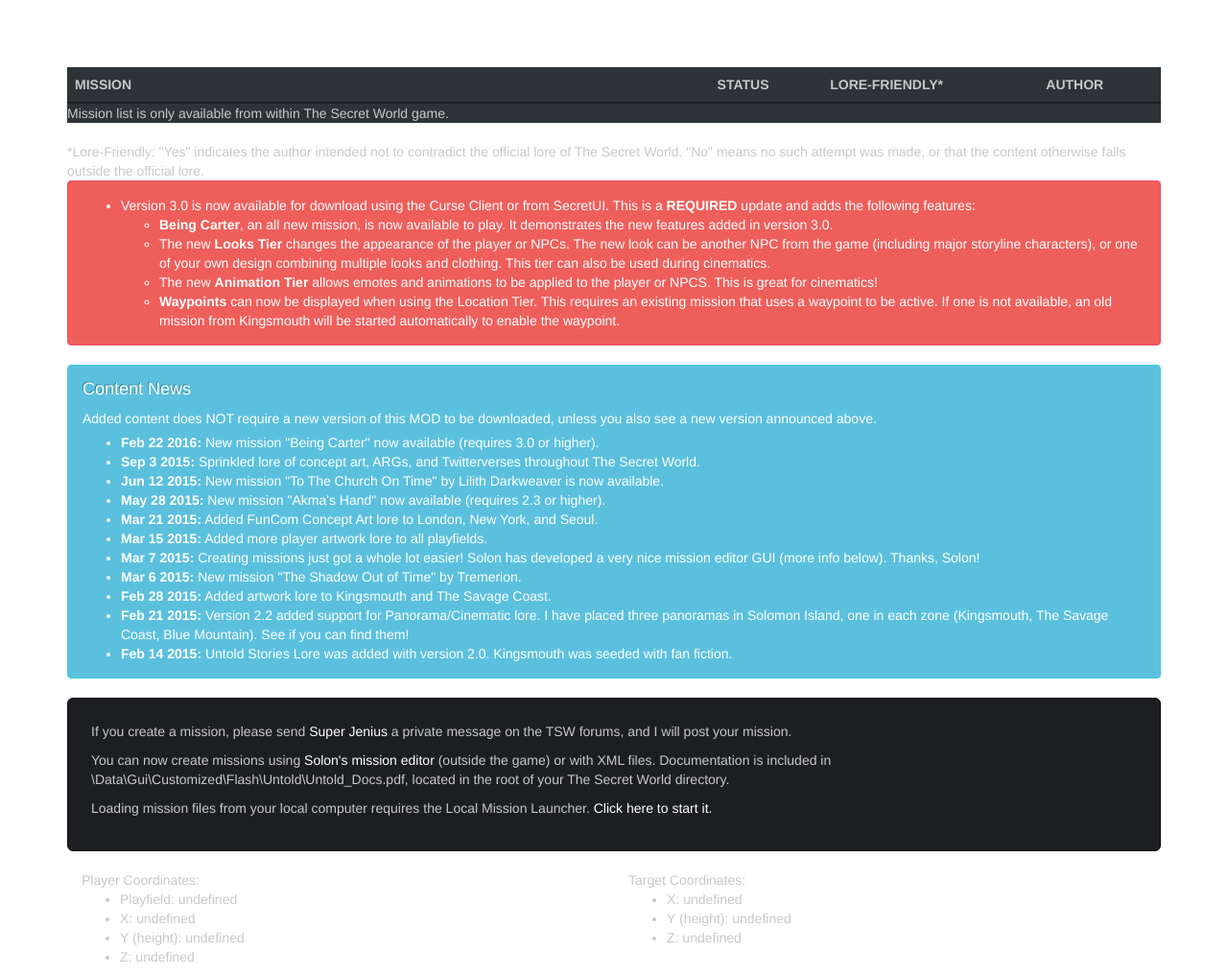
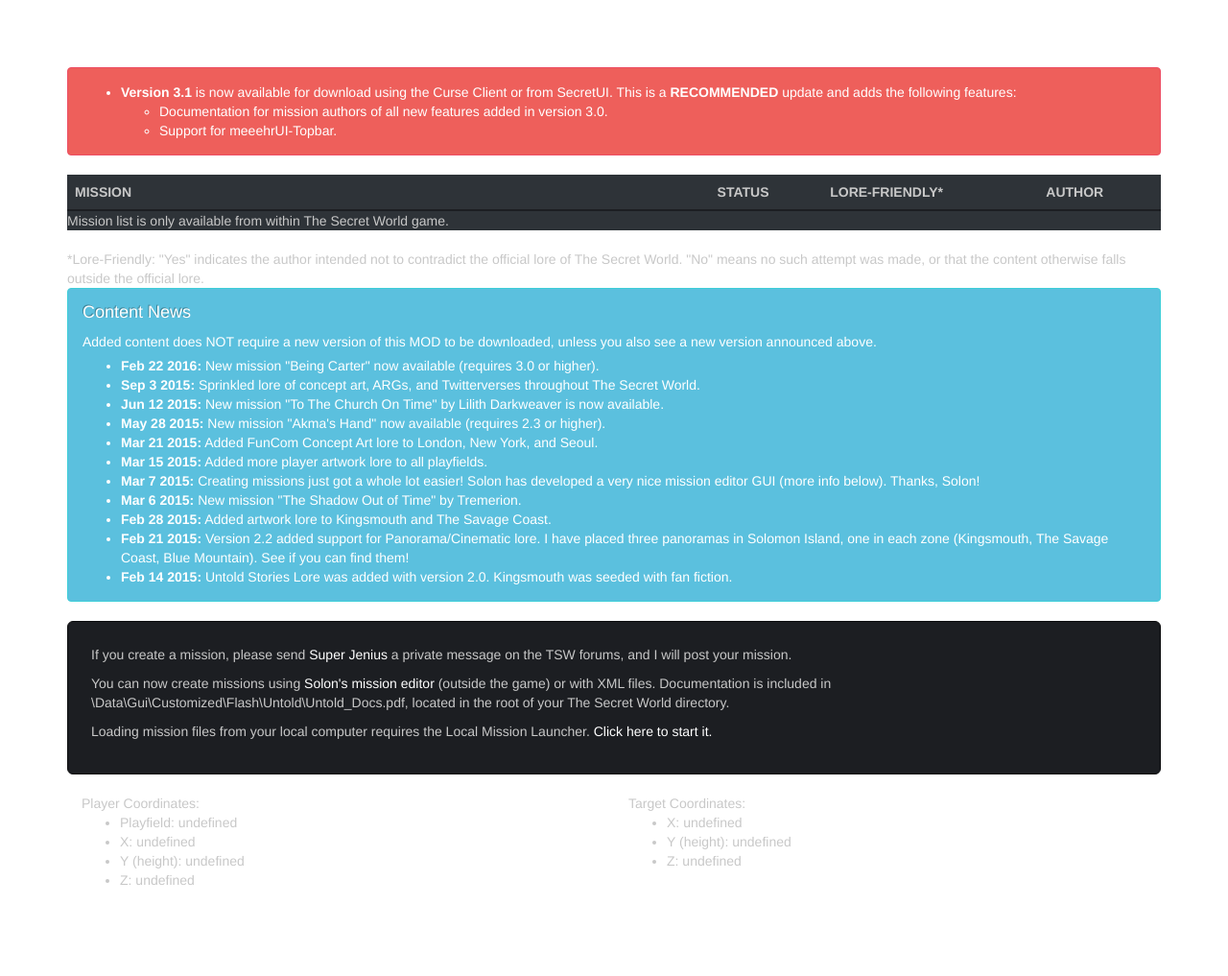
Before and after one commit to super-jenius/Untold, a plain HTML site: page web/index.html in a window 1280 px wide. Shown: the whole page at 96% size. After the commit the page ends 937 px from the top, so only its background shows below. Drawn offline with nearby package versions, Linux system fonts and the light colour scheme.

Commit message:
Untold Stories 3.1
Untold Stories version 3.1 release.

```diff
--- a/web/index.html
+++ b/web/index.html
@@ -32,6 +32,28 @@
     <div class="container">
 
         <div style="text-align:right"><a href="data:,localMissions" data-toggle="popover" title="Local Mission Launcher" data-content="Load and test missions from your local computer." data-trigger="hover" data-placement="left">Local Missions</a></div>
+
+        <div id="newVersion" class="alert alert-danger" role="alert" style="display: none;">
+            <ul>
+                <li id="version31">
+                    <b>Version 3.1</b> is now available for download using the Curse Client or from SecretUI. This is a <b>RECOMMENDED</b> update and adds the following features:
+                    <ul>
+                        <li>Documentation for mission authors of all new features added in version 3.0.</li>
+                        <li>Support for meeehrUI-Topbar.</li>
+                    </ul>
+                </li>
+                <li id="version30" style="display: none;">
+                    <b>Version 3.0</b> is now available for download using the Curse Client or from SecretUI. This is a <b>REQUIRED</b> update and adds the following features:
+                    <ul>
+                        <li><b>Being Carter</b>, an all new mission, is now available to play. It demonstrates the new features added in version 3.0.</li>
+                        <li>The new <b>Looks Tier</b> changes the appearance of the player or NPCs. The new look can be another NPC from the game (including major storyline characters), or one of your own design combining multiple looks and clothing. This tier can also be used during cinematics.</li>
+                        <li>The new <b>Animation Tier</b> allows emotes and animations to be applied to the player or NPCS. This is great for cinematics!</li>
+                        <li><b>Waypoints</b> can now be displayed when using the Location Tier. This requires an existing mission that uses a waypoint to be active. If one is not available, an old mission from Kingsmouth will be started automatically to enable the waypoint.</li>
+                    </ul>
+                </li>
+            </ul>
+        </div>
+
         <table class="table" >
             <thead>
                 <tr>
@@ -46,18 +68,7 @@
 
         *Lore-Friendly: "Yes" indicates the author intended not to contradict the official lore of The Secret World. "No" means no such attempt was made, or that the content otherwise falls outside the official lore.
 
-        <div id="newVersion" class="alert alert-danger" role="alert" style="display: none;">
-            <ul>
-                <li>
-                    Version 3.0 is now available for download using the Curse Client or from SecretUI. This is a <b>REQUIRED</b> update and adds the following features:
-                    <ul>
-                        <li><b>Being Carter</b>, an all new mission, is now available to play. It demonstrates the new features added in version 3.0.</li>
-                        <li>The new <b>Looks Tier</b> changes the appearance of the player or NPCs. The new look can be another NPC from the game (including major storyline characters), or one of your own design combining multiple looks and clothing. This tier can also be used during cinematics.</li>
-                        <li>The new <b>Animation Tier</b> allows emotes and animations to be applied to the player or NPCS. This is great for cinematics!</li>
-                        <li><b>Waypoints</b> can now be displayed when using the Location Tier. This requires an existing mission that uses a waypoint to be active. If one is not available, an old mission from Kingsmouth will be started automatically to enable the waypoint.</li>
-                    </ul>
-            </ul>
-        </div>
+
         <div id="worldWell" class="alert alert-success" role="alert" style="display: none;">
             <p>Untold Stories Lore highlights fan fiction, art, music, and video creations from the TSW community.  When you are near a designated location or character, a red US icon will appear in the notification area. Click the icon to open the lore.</p>
             <p id="disableWorld" style="display: none;"><a href="data:,worldStories=false">Disable Untold Stories Lore</a></p>
@@ -149,8 +160,12 @@
         })(window.location.search.substr(1).split('&'));
 
         function checkVersion() {
-            if (qs["version"] != "3.0") {
+            var version = qs["version"];
+            if (version != "3.1") {
                 $("#newVersion").show();
+                if (version < "3.0") {
+                    $("#version30").show();
+                }
             }
         }
 
```
Also changed, not shown: 2 other files.
